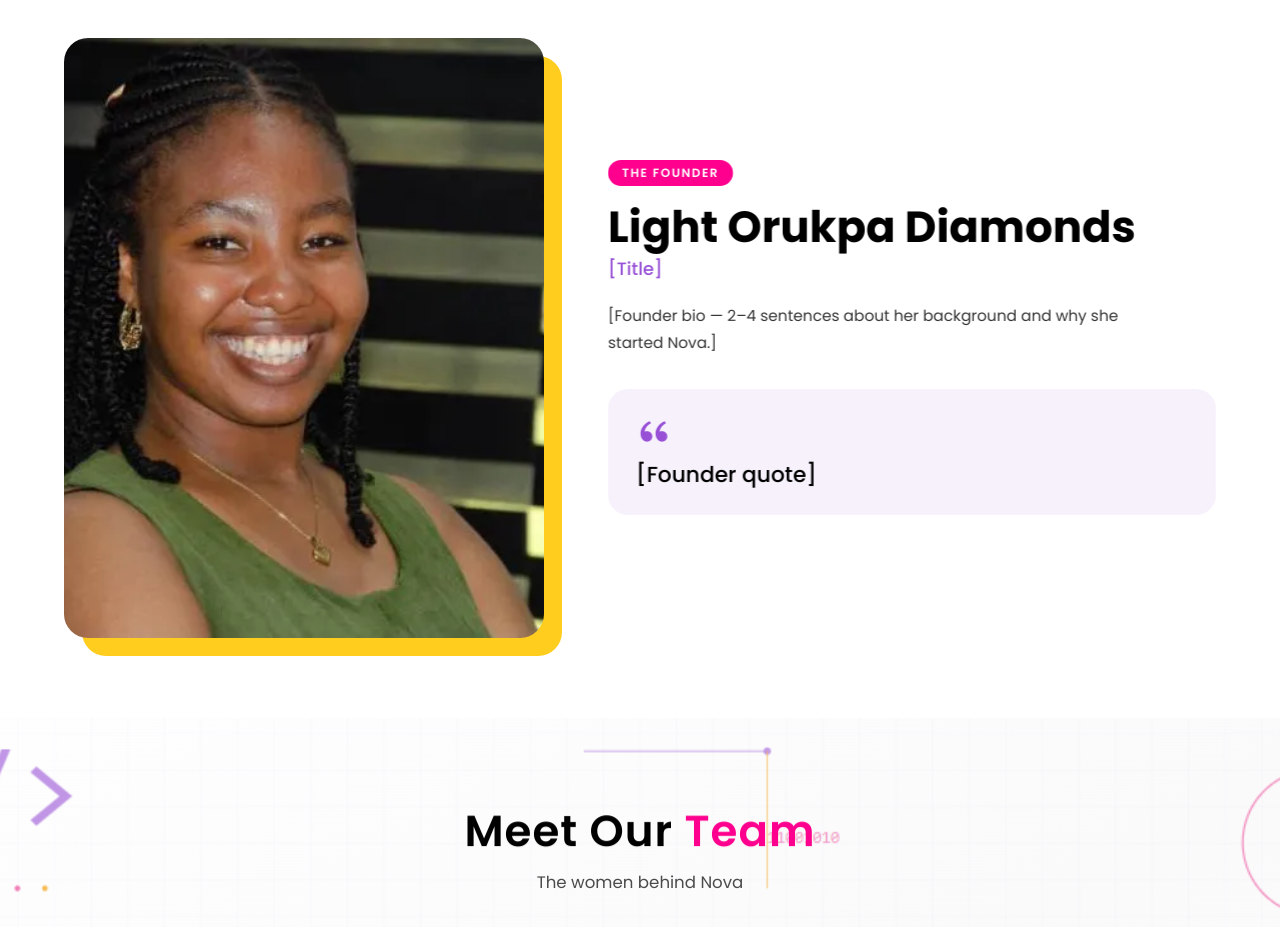
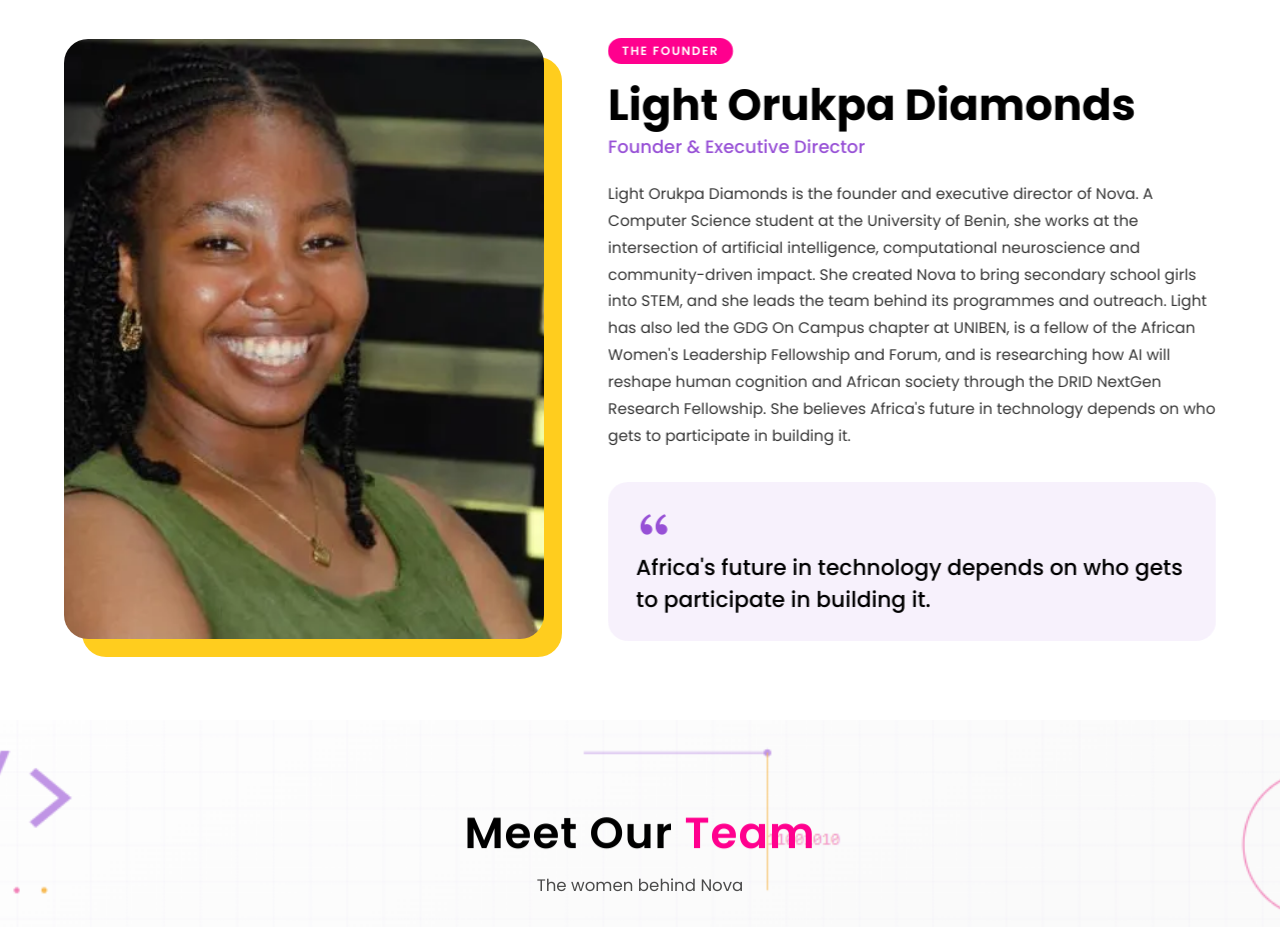
Before and after one commit to FOA-developer/NOVA, a React (Vite) app in the folder nova-web/: page /about in a window 1280 px wide. Shown: the part 1520-2447 px from the top of the page. Built offline with nearby package versions, Linux system fonts and the light colour scheme.

Commit message:
feat: update founder details with title, bio, and quote

```diff
--- a/nova-web/src/data/team.js
+++ b/nova-web/src/data/team.js
@@ -2,9 +2,9 @@
 // photo: image path (portrait, 4:5) or null for a placeholder. socials: leave a value '' to hide that icon.
 export const founder = {
   name: 'Light Orukpa Diamonds',
-  title: '[Title]',
-  bio: '[Founder bio — 2–4 sentences about her background and why she started Nova.]',
-  quote: '[Founder quote]', // set to '' to hide the pull-quote
+  title: 'Founder & Executive Director',
+  bio: "Light Orukpa Diamonds is the founder and executive director of Nova. A Computer Science student at the University of Benin, she works at the intersection of artificial intelligence, computational neuroscience and community-driven impact. She created Nova to bring secondary school girls into STEM, and she leads the team behind its programmes and outreach. Light has also led the GDG On Campus chapter at UNIBEN, is a fellow of the African Women's Leadership Fellowship and Forum, and is researching how AI will reshape human cognition and African society through the DRID NextGen Research Fellowship. She believes Africa's future in technology depends on who gets to participate in building it.",
+  quote: "Africa's future in technology depends on who gets to participate in building it.", // set to '' to hide the pull-quote
   photo: '/img/lighttt.webp',
 }
 
```
